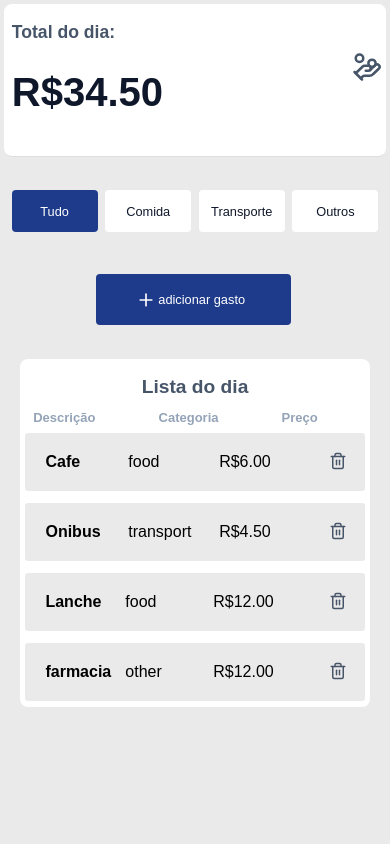
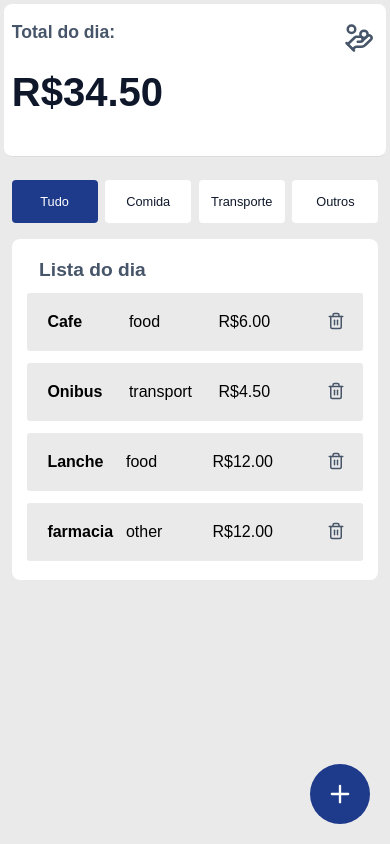
Before and after one commit to mateusLimadeMacedo/dispesas_devWeb, a Vue app: page / in a window 390 px wide. Built offline with nearby package versions, Linux system fonts and the light colour scheme.

Commit message:
feat 2: bugs corrigidos

```diff
--- a/src/components/forms/AppForm.vue
+++ b/src/components/forms/AppForm.vue
@@ -55,6 +55,8 @@ button.fechar {
   border-radius: 100%;
   color: #475569;
   cursor: pointer;
+  display: flex;
+  justify-content: center;
 }
 h2 {
   display: flex;
--- a/src/components/layout/AppCreateDespesa.vue
+++ b/src/components/layout/AppCreateDespesa.vue
@@ -39,18 +39,33 @@ button div p {
 
 @media (max-width: 650px){
   button{
-    width: 50vw;
-    height: 6vh;
-    border-radius: 4px;
-    margin: 2vh 1vw 0 0 ;
-  }
-  button div p{
+    position: fixed;
+    bottom: 20px;
+    right: 20px;
 
-    font-size: 0.8rem;
+    width: 60px;
+    height: 60px;
+
+    border-radius: 50%;
+    margin: 0;
+
     display: flex;
-    width: 50%;
-
+    align-items: center;
+    justify-content: center;
   }
 
+  button div{
+    gap: 0;
+  }
+
+  button div p{
+    display: none;
+  }
+
+  button svg{
+    width: 28px;
+    height: 28px;
+  }
 }
+
 </style>
--- a/src/components/layout/AppFilterCategory.vue
+++ b/src/components/layout/AppFilterCategory.vue
@@ -16,7 +16,7 @@ const {
 div.filter {
     display: flex;
     gap: 1vw;
-    margin-top: 2vw;
+    margin-top: 4vw;
 }
 button {
     background-color: white;
@@ -43,7 +43,6 @@ button {
 
   div.filter{
    gap: 2vw;
-    margin: 3vh 1vw;
   }
 }
 </style>
--- a/src/components/layout/AppHeader.vue
+++ b/src/components/layout/AppHeader.vue
@@ -74,6 +74,9 @@ svg {
   .summary h2{
     font-size: 1.1rem;
   }
+  svg {
+    margin: 0vw 2vw 15vw 0vw;
+  }
 }
 
 
--- a/src/components/layout/AppLista.vue
+++ b/src/components/layout/AppLista.vue
@@ -58,16 +58,18 @@ const {
 @media (max-width: 650px){
 
   .panel{
-    margin: 4vh 4vw;
+    margin: 2vh 2vw;
     border-radius: 8px;
+    padding: 2vw 4vw 5vw 4vw;
   }
   .panel h1{
     font-size: 1.2rem;
     display: flex;
-    justify-content: center;
     margin: 3vw;
   }
-
+  .info{
+    display: none;
+  }
 }
 
 
```
Also changed, not shown: 1 other file (tests, documents, lock files or other folders).
